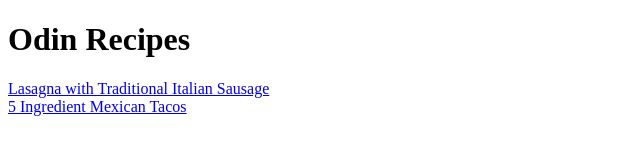
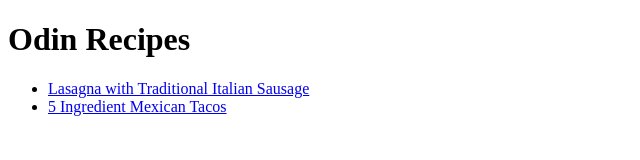
Before and after one commit to achillesCS/odin-recipes, a plain HTML site: page index.html in a window 1280 px wide. Shown: the whole page, without its empty margins (0-640 px from the left). Drawn offline with Linux system fonts and the light colour scheme.

Commit message:
List recipes on index page
Made the recipes on index page an <ul>

```diff
--- a/index.html
+++ b/index.html
@@ -7,7 +7,9 @@
 </head>
 <body>
     <h1>Odin Recipes</h1>
-    <a href="../odin-recipes/recipes/lasagna.html" target="_blank" rel="noopener noreferrer">Lasagna with Traditional Italian Sausage</a><br>
-    <a href="../odin-recipes/recipes/tacos.html" target="_blank" rel="noopener noreferrer">5 Ingredient Mexican Tacos</a>
+        <ul>
+            <li><a href="../odin-recipes/recipes/lasagna.html" target="_blank" rel="noopener noreferrer">Lasagna with Traditional Italian Sausage</a></li>
+            <li><a href="../odin-recipes/recipes/tacos.html" target="_blank" rel="noopener noreferrer">5 Ingredient Mexican Tacos</a></li>
+        </ul>
 </body>
 </html>
```
